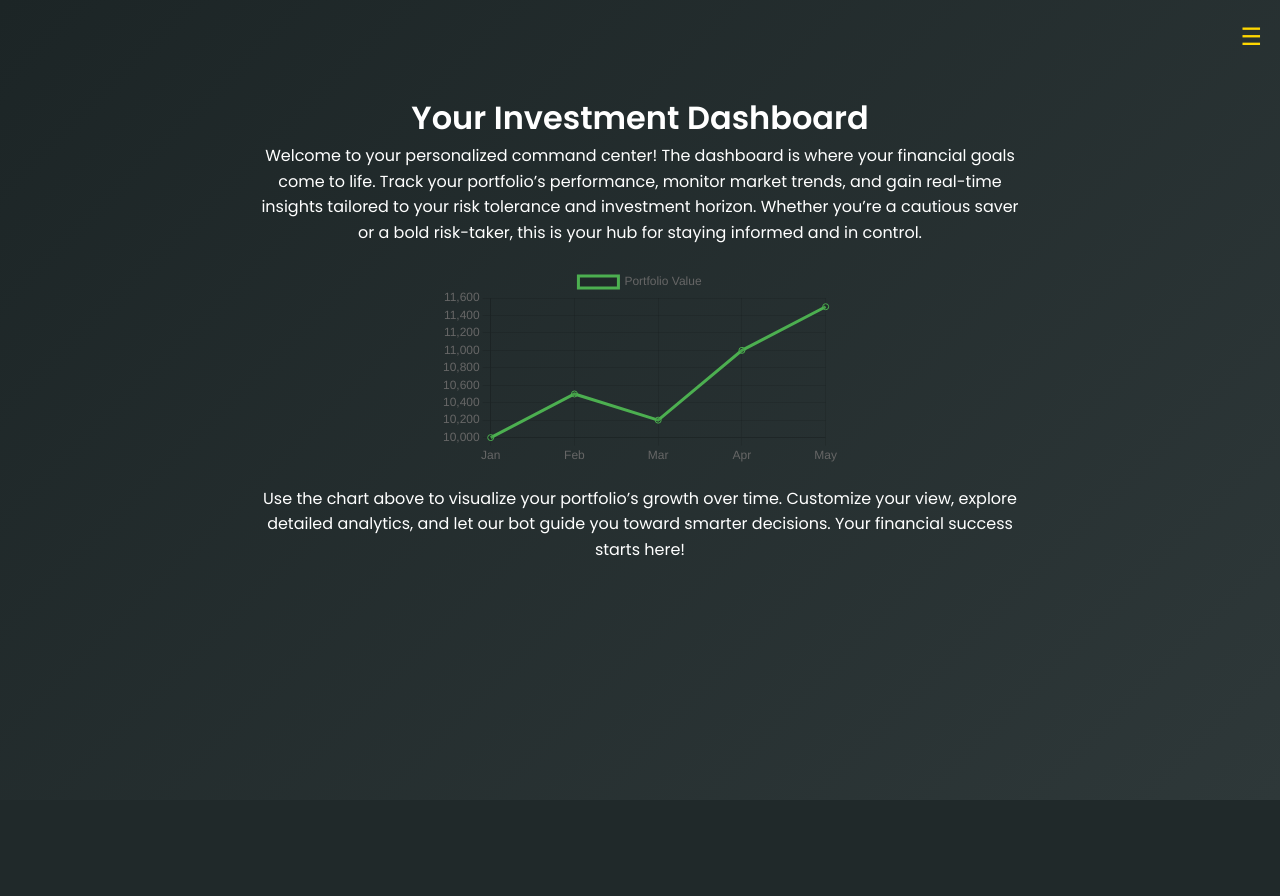
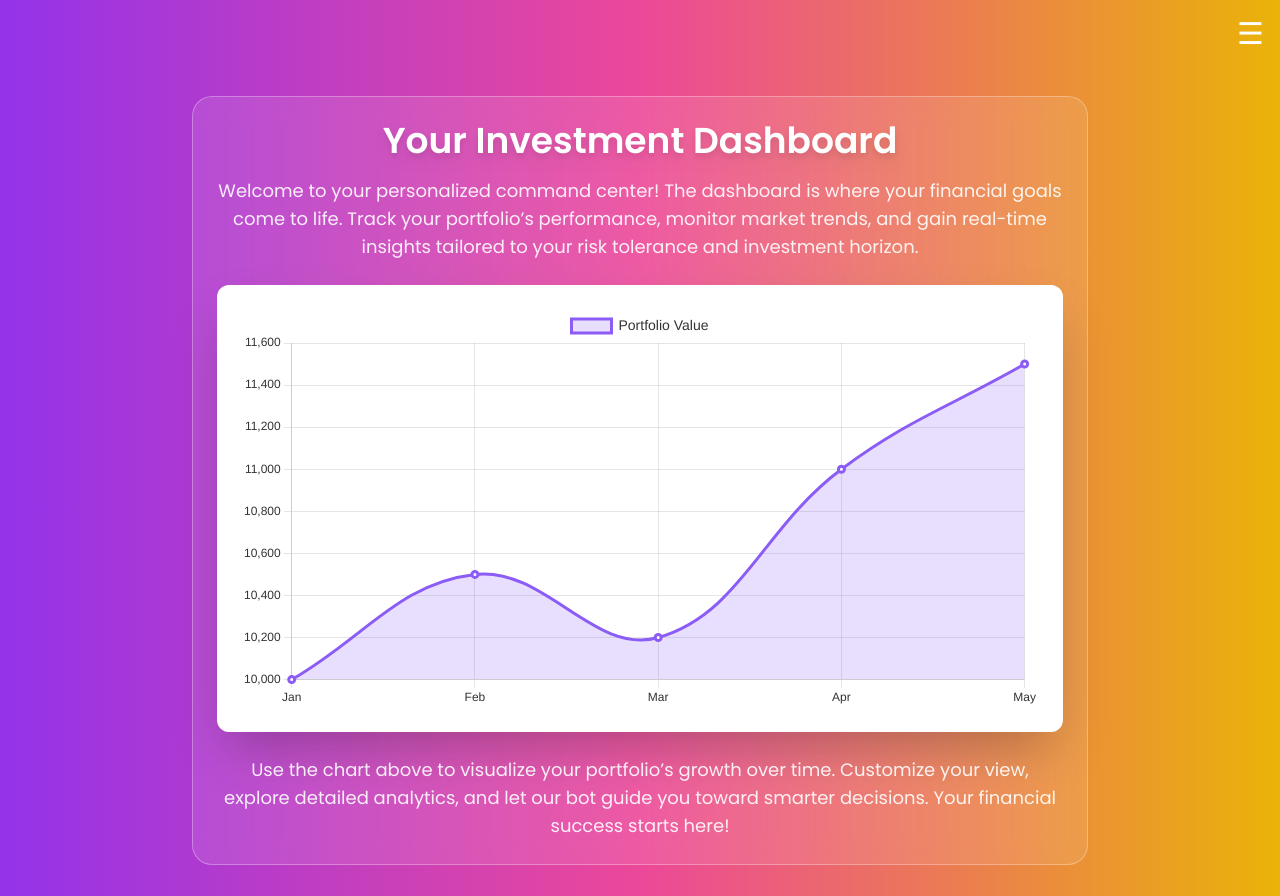
Before and after one commit to anurag-yv/Investment-bot, a PHP site: page /dashboard.html in a window 1280 px wide. Before the commit the page ends 800 px from the top, so only its background shows below. Run offline with PHP 8.4, Linux system fonts and the light colour scheme; some libraries are stand-ins or nearby versions.

Commit message:
Completed

```diff
--- a/static/about.html
+++ b/static/about.html
@@ -35,6 +35,7 @@
             text-align: center;
             max-width: 800px;
             margin: 0 auto;
+            background: linear-gradient(to right, #800080, #FFC0CB,#FFFF00);
         }
         .team-photos {
             display: flex;
--- a/static/dashboard.html
+++ b/static/dashboard.html
@@ -1,70 +1,54 @@
 <!DOCTYPE html>
 <html lang="en">
 <head>
-    <meta charset="UTF-8">
-    <meta name="viewport" content="width=device-width, initial-scale=1.0">
-    <title>Dashboard - Investment Insights Bot</title>
-    <link rel="stylesheet" href="/static/styles.css">
-    <link href="https://fonts.googleapis.com/css2?family=Poppins:wght@400;500;600&display=swap" rel="stylesheet">
+  <meta charset="UTF-8" />
+  <meta name="viewport" content="width=device-width, initial-scale=1.0"/>
+  <title>Investment Dashboard</title>
+  <script src="https://cdn.tailwindcss.com"></script>
+  <link href="https://fonts.googleapis.com/css2?family=Poppins:wght@400;600&display=swap" rel="stylesheet">
   <style>
-        .hamburger {
-            position: fixed;
-            top: 10px;
-            right: 10px;
-            font-size: 24px;
-            cursor: pointer;
-            z-index: 1000;
+    body {
+      font-family: 'Poppins', sans-serif;
     }
-        .menu {
-            position: fixed;
-            top: 40px;
-            right: 10px;
-            background-color: #fff;
-            border: 1px solid #ccc;
-            padding: 10px;
-            z-index: 1000;
-        }
-        .menu a {
-            display: block;
-            padding: 5px 0;
-            text-decoration: none;
-            color: #333;
-        }
-        .page-content {
-            padding: 60px 20px 20px;
-            text-align: center;
-            max-width: 800px;
-            margin: 0 auto;
-        }
-        canvas {
-            margin: 20px auto;
-            max-width: 100%;
-        }
-        @media (max-width: 600px) {
-            .hamburger { font-size: 20px; }
-            .menu { right: 5px; padding: 8px; }
+    .glass {
+      background: rgba(255, 255, 255, 0.1);
+      backdrop-filter: blur(12px);
+      -webkit-backdrop-filter: blur(12px);
+      border-radius: 20px;
+      border: 1px solid rgba(255, 255, 255, 0.3);
     }
   </style>
 </head>
-<body>
-    <div class="hamburger">☰</div>
-    <div class="menu hidden">
-        <a href="index.html">Home</a>
-        <a href="about.html">About Developers</a>
-        <a href="know-more.html">Know More</a>
+<body class="bg-gradient-to-r from-purple-600 via-pink-500 to-yellow-500 min-h-screen text-white overflow-x-hidden">
+
+  <!-- Hamburger -->
+  <div class="fixed top-4 right-4 z-50">
+    <button id="hamburger" class="text-3xl hover:scale-110 transition">☰</button>
   </div>
 
-    <div class="page-content">
-        <h1>Your Investment Dashboard</h1>
-        <p>Welcome to your personalized command center! The dashboard is where your financial goals come to life. Track your portfolio’s performance, monitor market trends, and gain real-time insights tailored to your risk tolerance and investment horizon. Whether you’re a cautious saver or a bold risk-taker, this is your hub for staying informed and in control.</p>
+  <!-- Menu -->
+  <div id="menu" class="hidden fixed top-16 right-4 bg-white text-gray-800 rounded-xl p-4 shadow-xl z-40 space-y-2 transition-all duration-300">
+    <a href="index.html" class="block hover:text-purple-600 font-medium">🏠 Home</a>
+    <a href="about.html" class="block hover:text-purple-600 font-medium">👨‍💻 About Developers</a>
+    <a href="know-more.html" class="block hover:text-purple-600 font-medium">📈 Know More</a>
+  </div>
+
+  <!-- Main Content -->
+  <div class="max-w-4xl mx-auto mt-24 p-6 glass text-center animate-fade-in">
+    <h1 class="text-4xl font-bold mb-4 text-white drop-shadow-lg">Your Investment Dashboard</h1>
+    <p class="text-lg mb-6 text-white/90">Welcome to your personalized command center! The dashboard is where your financial goals come to life. Track your portfolio’s performance, monitor market trends, and gain real-time insights tailored to your risk tolerance and investment horizon.</p>
+
+    <div class="bg-white rounded-xl p-6 shadow-2xl mb-6">
       <canvas id="portfolio-chart" width="400" height="200"></canvas>
-        <p>Use the chart above to visualize your portfolio’s growth over time. Customize your view, explore detailed analytics, and let our bot guide you toward smarter decisions. Your financial success starts here!</p>
+    </div>
+
+    <p class="text-white/90 text-lg">Use the chart above to visualize your portfolio’s growth over time. Customize your view, explore detailed analytics, and let our bot guide you toward smarter decisions. Your financial success starts here!</p>
   </div>
 
   <script src="https://cdn.jsdelivr.net/npm/chart.js"></script>
   <script>
-        const hamburger = document.querySelector('.hamburger');
-        const menu = document.querySelector('.menu');
+    const hamburger = document.getElementById('hamburger');
+    const menu = document.getElementById('menu');
     hamburger.addEventListener('click', () => {
       menu.classList.toggle('hidden');
     });
@@ -77,13 +61,37 @@
         datasets: [{
           label: 'Portfolio Value',
           data: [10000, 10500, 10200, 11000, 11500],
-                    borderColor: '#4CAF50',
-                    fill: false
+          borderColor: '#8B5CF6',
+          backgroundColor: 'rgba(139, 92, 246, 0.2)',
+          borderWidth: 3,
+          pointBackgroundColor: 'white',
+          tension: 0.4,
+          fill: true,
         }]
       },
       options: {
         responsive: true,
-                scales: { y: { beginAtZero: false } }
+        plugins: {
+          legend: {
+            labels: {
+              color: '#333',
+              font: { size: 14 }
+            }
+          }
+        },
+        scales: {
+          y: {
+            beginAtZero: false,
+            ticks: {
+              color: '#333'
+            }
+          },
+          x: {
+            ticks: {
+              color: '#333'
+            }
+          }
+        }
       }
     });
   </script>
--- a/static/knowmore.html
+++ b/static/knowmore.html
@@ -4,7 +4,9 @@
     <meta charset="UTF-8">
     <meta name="viewport" content="width=device-width, initial-scale=1.0">
     <title>Know More - Investment Insights Bot</title>
+
     <link rel="stylesheet" href="/static/styles.css">
+
     <link href="https://fonts.googleapis.com/css2?family=Poppins:wght@400;500;600&display=swap" rel="stylesheet">
     <style>
         .hamburger {
@@ -46,7 +48,7 @@
 <body>
 
 
-    <div class="page-content">
+    <div class="page-content" style="background: linear-gradient(to right, #800080, #FFC0CB,#FFFF00);">
         <h1>Discover the Power of Investment Insights Bot</h1>
         <p>Curious about what makes our bot tick? Investment Insights Bot is more than just a tool—it’s your personal financial strategist. Powered by cutting-edge artificial intelligence, we analyze vast amounts of market data, from stock trends to economic indicators, to deliver suggestions that match your unique goals.</p>
         <p>Whether you’re planning for retirement, saving for a big purchase, or diving into the stock market for the first time, our bot adapts to your risk tolerance and time horizon. We don’t just crunch numbers; we translate them into clear, actionable steps you can trust.</p>
--- a/static/styles.css
+++ b/static/styles.css
@@ -28,7 +28,7 @@ body {
 
 .front-page h1 {
     font-size: clamp(2.5rem, 5vw, 3.5rem);
-    color: #FFD700;
+    color: #f1f1f1;
     font-weight: 600;
     margin-bottom: 0.5rem;
 }
@@ -44,7 +44,7 @@ body {
     display: flex;
     gap: 1rem;
     width: 100%;
-    max-width: 600px;
+
     margin: 1rem 0;
 }
 
@@ -60,13 +60,13 @@ body {
 }
 
 #search-input:focus {
-    border-color: #FFD700;
+    border-color: #f1f1f1;
     box-shadow: 0 0 0 3px rgba(255, 215, 0, 0.2);
 }
 
 #search-btn {
     padding: 1rem 1.75rem;
-    background: #FFD700;
+    background: #f1f1f1;
     border: none;
     border-radius: 12px;
     color: #1C2526;
@@ -104,7 +104,7 @@ body {
     left: 0;
     width: 100%;
     height: 3px;
-    background: #FFD700;
+    background: #f1f1f1;
     border-radius: 3px;
 }
 
@@ -135,7 +135,7 @@ body {
 
 .trending-card h4 {
     font-size: 1.25rem;
-    color: #FFD700;
+    color: #f1f1f1;
 }
 
 .trending-card p {
@@ -172,7 +172,7 @@ body {
     top: 1.5rem;
     right: 1.5rem;
     font-size: 1.75rem;
-    color: #FFD700;
+    color: #f1f1f1;
     cursor: pointer;
     transition: transform 0.3s ease;
     padding: 0.5rem;
@@ -213,7 +213,7 @@ body {
 
 .menu a:hover {
     background: rgba(255, 215, 0, 0.1);
-    color: #FFD700;
+    color: #f1f1f1;
     padding-left: 1.75rem;
 }
 
```
Also changed, not shown: static/index.html (+52 -31 lines). Lines whose indentation alone changed are shown as unchanged.
